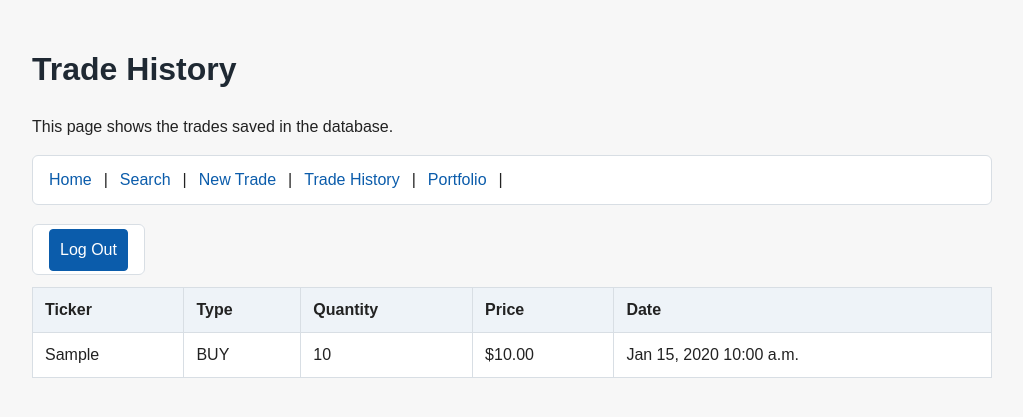
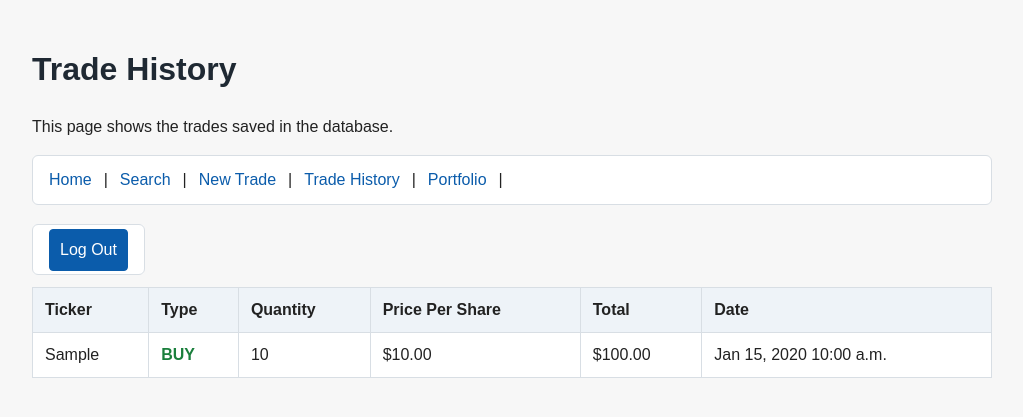
Before and after one commit to noahstephenson/Paper-Trading-App, a Django app: page /trades/ in a window 1280 px wide. Shown: the top 417 px of the page, without its empty margins (128-1151 px from the left). Run offline with Django 5.2, Linux system fonts and the light colour scheme; a user stored in the database is signed in; tables that the repository leaves empty hold one stand-in row (values such as "Sample post").

Commit message:
Improve trade history: add Total column, BUY/SELL color styling, and total test
Co-Authored-By: Claude Sonnet 4.6 <noreply@anthropic.com>

```diff
--- a/trading/models.py
+++ b/trading/models.py
@@ -27,6 +27,10 @@ class Trade(models.Model):
     # Save when the trade was created.
     created_at = models.DateTimeField(auto_now_add=True)
 
+    @property
+    def total(self):
+        return self.quantity * self.price
+
     def __str__(self):
         # This gives each trade a readable name in the Django admin.
         return f'{self.trade_type} {self.quantity} shares of {self.ticker}'
--- a/trading/static/trading/styles.css
+++ b/trading/static/trading/styles.css
@@ -147,6 +147,16 @@ th {
     border-radius: 6px;
 }
 
+.trade-buy {
+    color: #1a7f3c;
+    font-weight: bold;
+}
+
+.trade-sell {
+    color: #c0392b;
+    font-weight: bold;
+}
+
 .summary-grid {
     display: grid;
     grid-template-columns: repeat(auto-fit, minmax(180px, 1fr));
--- a/trading/templates/trading/trade_history.html
+++ b/trading/templates/trading/trade_history.html
@@ -29,15 +29,19 @@
                 <th>Ticker</th>
                 <th>Type</th>
                 <th>Quantity</th>
-                <th>Price</th>
+                <th>Price Per Share</th>
+                <th>Total</th>
                 <th>Date</th>
             </tr>
             {% for trade in trades %}
                 <tr>
                     <td>{{ trade.ticker }}</td>
-                    <td>{{ trade.trade_type }}</td>
+                    <td class="{% if trade.trade_type == 'BUY' %}trade-buy{% else %}trade-sell{% endif %}">
+                        {{ trade.trade_type }}
+                    </td>
                     <td>{{ trade.quantity }}</td>
                     <td>${{ trade.price|floatformat:2 }}</td>
+                    <td>${{ trade.total|floatformat:2 }}</td>
                     <td>{{ trade.created_at|date:"M j, Y g:i a" }}</td>
                 </tr>
             {% endfor %}
```
Also changed, not shown: trading/tests.py (+16 -0 lines).
